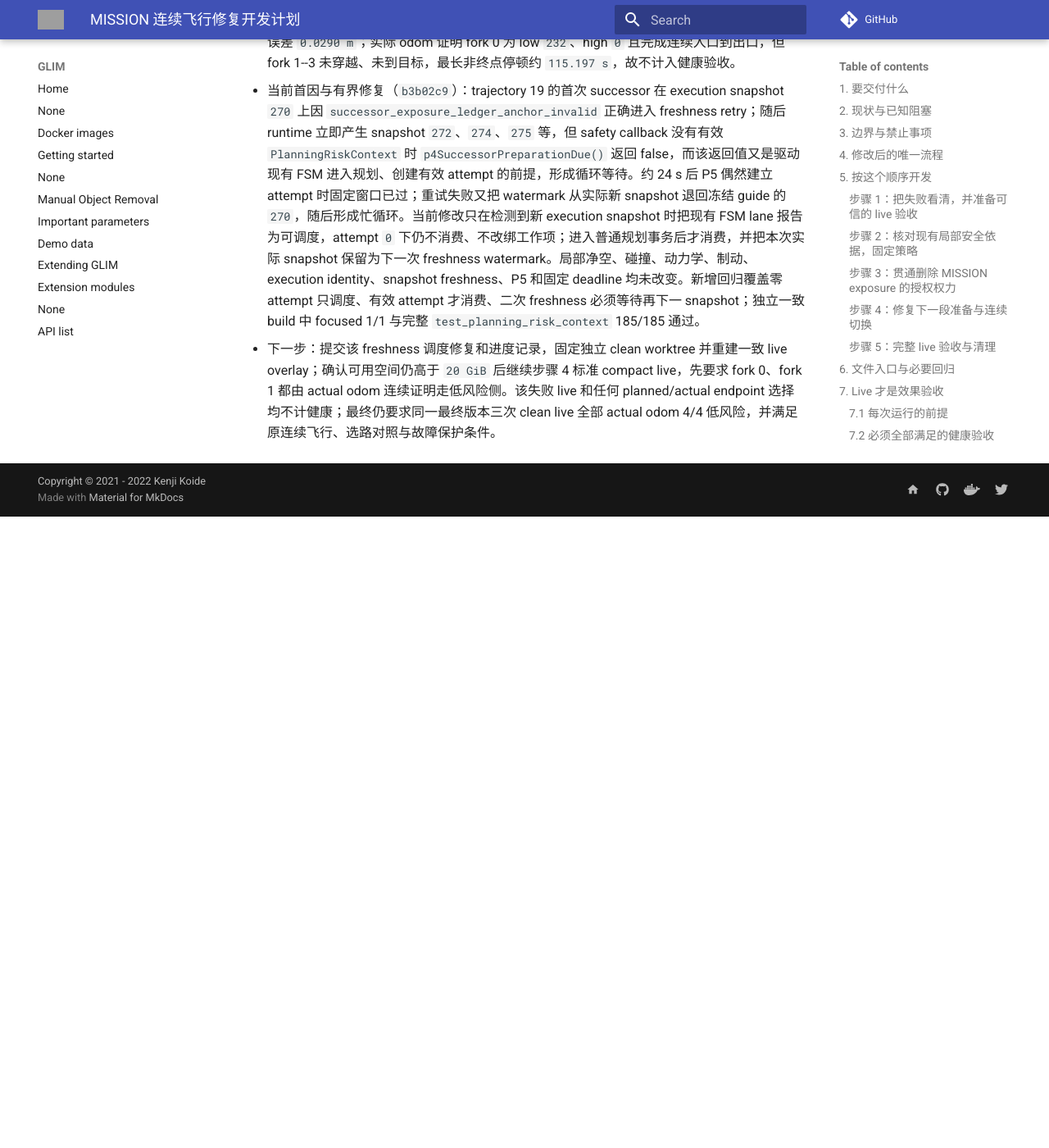
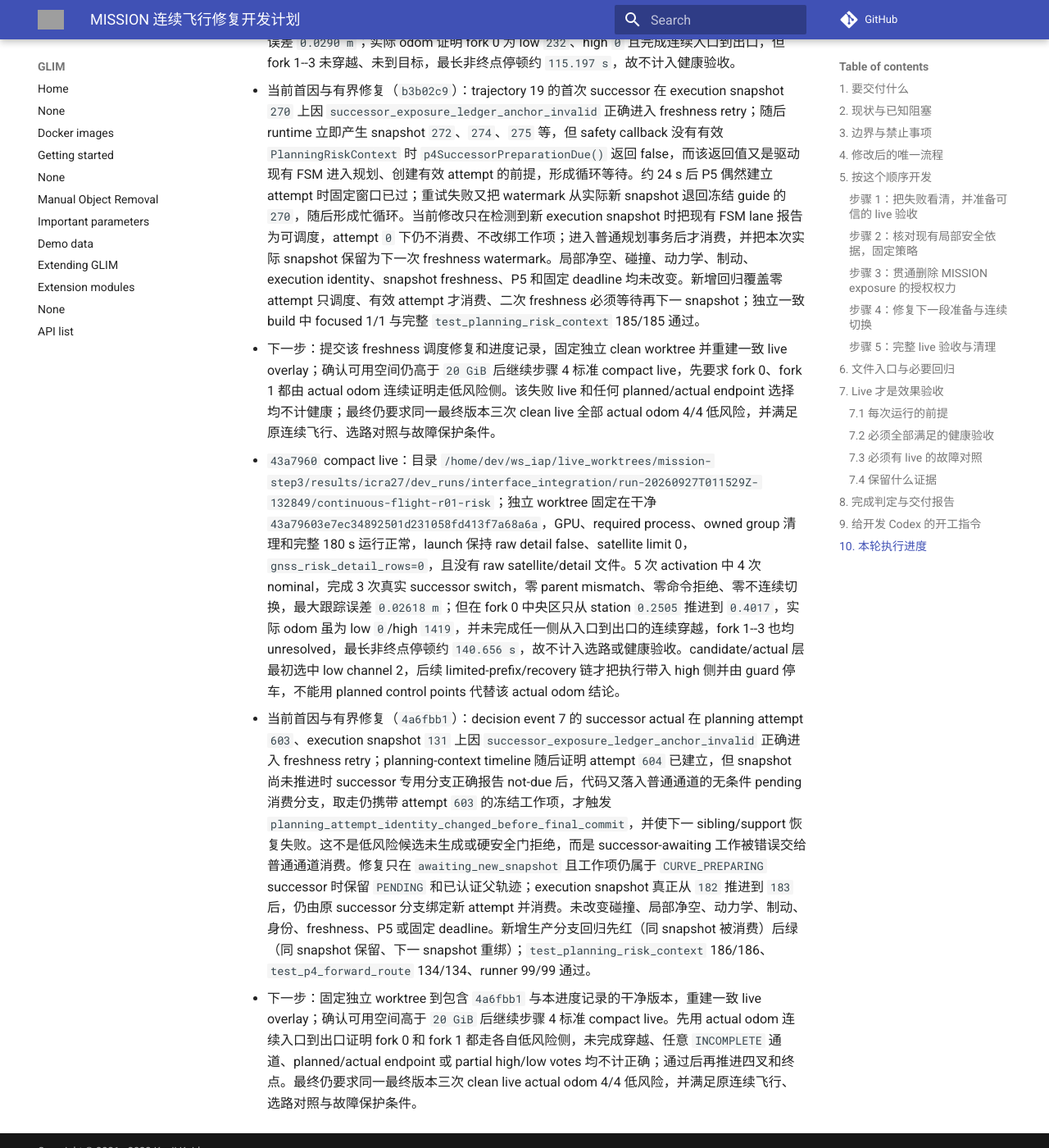
Before and after one commit to Printeger/iap, an MkDocs documentation site: the page built from docs/icra27/MISSION_CONTINUOUS_FLIGHT_IMPLEMENTATION_PLAN.md, in a window 1280 px wide and 1400 px high, scrolled down 41580 px. Shown: the whole window at 82% size. Built offline with MkDocs 1.6.1 and Material for MkDocs 9.7.7, drawn with Linux system fonts in a browser that asks for light colours; nearby versions of some CDN libraries; comment, search, counter and statistics services are not loaded; before the commit the page ends 42210 px from its top, so only the background shows below that; grey boxes are pictures that could not be loaded.

Commit message:
docs(icra27): record successor retry isolation

```diff
--- a/docs/icra27/MISSION_CONTINUOUS_FLIGHT_IMPLEMENTATION_PLAN.md
+++ b/docs/icra27/MISSION_CONTINUOUS_FLIGHT_IMPLEMENTATION_PLAN.md
@@ -396,3 +396,6 @@ symlink、非 tracked 且无进程占用后才能按精确路径删除。遵守
 - `2e0abaa` compact live：目录 `/home/dev/ws_iap/live_worktrees/mission-step3/results/icra27/dev_runs/interface_integration/run-20260927T005920Z-74007/continuous-flight-r01-risk`；独立 worktree 固定在干净 `2e0abaa6fddc64d5933076f464f7762537d8dbe6`，GPU、required process、owned group 与完整 180 s 运行正常，目录约 `221 MiB`，launch 明确 `p4.raw_detail_enable=false`、satellite limit `0`，且没有 raw satellite/detail 文件。6 次 activation 全为 nominal，完成 5 次真实非零速 successor switch，零 parent mismatch、零命令拒绝、零不连续切换，最大跟踪误差 `0.0290 m`；实际 odom 证明 fork 0 为 low `232`、high `0` 且完成连续入口到出口，但 fork 1--3 未穿越、未到目标，最长非终点停顿约 `115.197 s`，故不计入健康验收。
 - 当前首因与有界修复（`b3b02c9`）：trajectory 19 的首次 successor 在 execution snapshot `270` 上因 `successor_exposure_ledger_anchor_invalid` 正确进入 freshness retry；随后 runtime 立即产生 snapshot `272`、`274`、`275` 等，但 safety callback 没有有效 `PlanningRiskContext` 时 `p4SuccessorPreparationDue()` 返回 false，而该返回值又是驱动现有 FSM 进入规划、创建有效 attempt 的前提，形成循环等待。约 24 s 后 P5 偶然建立 attempt 时固定窗口已过；重试失败又把 watermark 从实际新 snapshot 退回冻结 guide 的 `270`，随后形成忙循环。当前修改只在检测到新 execution snapshot 时把现有 FSM lane 报告为可调度，attempt `0` 下仍不消费、不改绑工作项；进入普通规划事务后才消费，并把本次实际 snapshot 保留为下一次 freshness watermark。局部净空、碰撞、动力学、制动、execution identity、snapshot freshness、P5 和固定 deadline 均未改变。新增回归覆盖零 attempt 只调度、有效 attempt 才消费、二次 freshness 必须等待再下一 snapshot；独立一致 build 中 focused 1/1 与完整 `test_planning_risk_context` 185/185 通过。
 - 下一步：提交该 freshness 调度修复和进度记录，固定独立 clean worktree 并重建一致 live overlay；确认可用空间仍高于 `20 GiB` 后继续步骤 4 标准 compact live，先要求 fork 0、fork 1 都由 actual odom 连续证明走低风险侧。该失败 live 和任何 planned/actual endpoint 选择均不计健康；最终仍要求同一最终版本三次 clean live 全部 actual odom 4/4 低风险，并满足原连续飞行、选路对照与故障保护条件。
+- `43a7960` compact live：目录 `/home/dev/ws_iap/live_worktrees/mission-step3/results/icra27/dev_runs/interface_integration/run-20260927T011529Z-132849/continuous-flight-r01-risk`；独立 worktree 固定在干净 `43a79603e7ec34892501d231058fd413f7a68a6a`，GPU、required process、owned group 清理和完整 180 s 运行正常，launch 保持 raw detail false、satellite limit 0，`gnss_risk_detail_rows=0`，且没有 raw satellite/detail 文件。5 次 activation 中 4 次 nominal，完成 3 次真实 successor switch，零 parent mismatch、零命令拒绝、零不连续切换，最大跟踪误差 `0.02618 m`；但在 fork 0 中央区只从 station `0.2505` 推进到 `0.4017`，实际 odom 虽为 low `0`/high `1419`，并未完成任一侧从入口到出口的连续穿越，fork 1--3 也均 unresolved，最长非终点停顿约 `140.656 s`，故不计入选路或健康验收。candidate/actual 层最初选中 low channel 2，后续 limited-prefix/recovery 链才把执行带入 high 侧并由 guard 停车，不能用 planned control points 代替该 actual odom 结论。
+- 当前首因与有界修复（`4a6fbb1`）：decision event 7 的 successor actual 在 planning attempt `603`、execution snapshot `131` 上因 `successor_exposure_ledger_anchor_invalid` 正确进入 freshness retry；planning-context timeline 随后证明 attempt `604` 已建立，但 snapshot 尚未推进时 successor 专用分支正确报告 not-due 后，代码又落入普通通道的无条件 pending 消费分支，取走仍携带 attempt `603` 的冻结工作项，才触发 `planning_attempt_identity_changed_before_final_commit`，并使下一 sibling/support 恢复失败。这不是低风险候选未生成或硬安全门拒绝，而是 successor-awaiting 工作被错误交给普通通道消费。修复只在 `awaiting_new_snapshot` 且工作项仍属于 `CURVE_PREPARING` successor 时保留 `PENDING` 和已认证父轨迹；execution snapshot 真正从 `182` 推进到 `183` 后，仍由原 successor 分支绑定新 attempt 并消费。未改变碰撞、局部净空、动力学、制动、身份、freshness、P5 或固定 deadline。新增生产分支回归先红（同 snapshot 被消费）后绿（同 snapshot 保留、下一 snapshot 重绑）；`test_planning_risk_context` 186/186、`test_p4_forward_route` 134/134、runner 99/99 通过。
+- 下一步：固定独立 worktree 到包含 `4a6fbb1` 与本进度记录的干净版本，重建一致 live overlay；确认可用空间高于 `20 GiB` 后继续步骤 4 标准 compact live。先用 actual odom 连续入口到出口证明 fork 0 和 fork 1 都走各自低风险侧，未完成穿越、任意 `INCOMPLETE` 通道、planned/actual endpoint 或 partial high/low votes 均不计正确；通过后再推进四叉和终点。最终仍要求同一最终版本三次 clean live actual odom 4/4 低风险，并满足原连续飞行、选路对照与故障保护条件。
```
